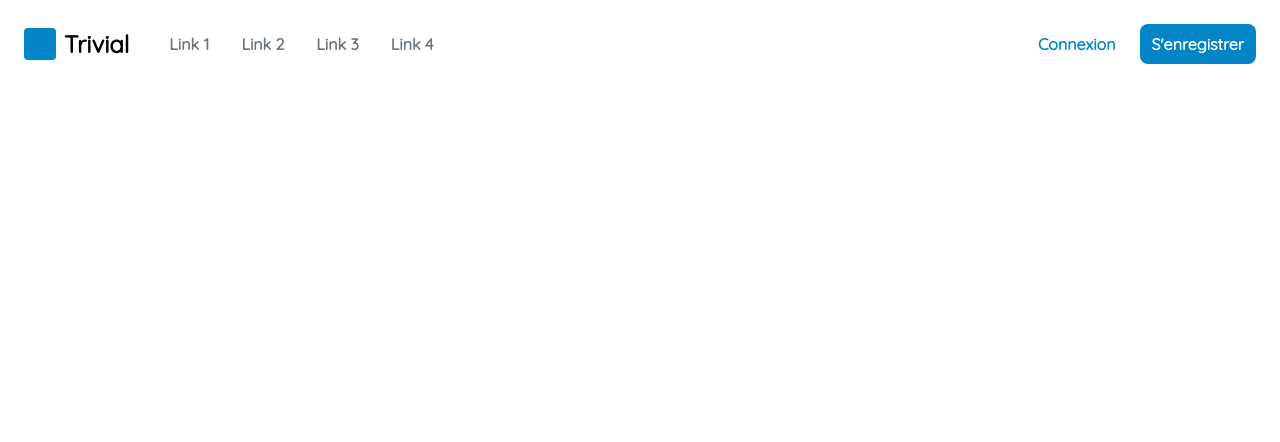
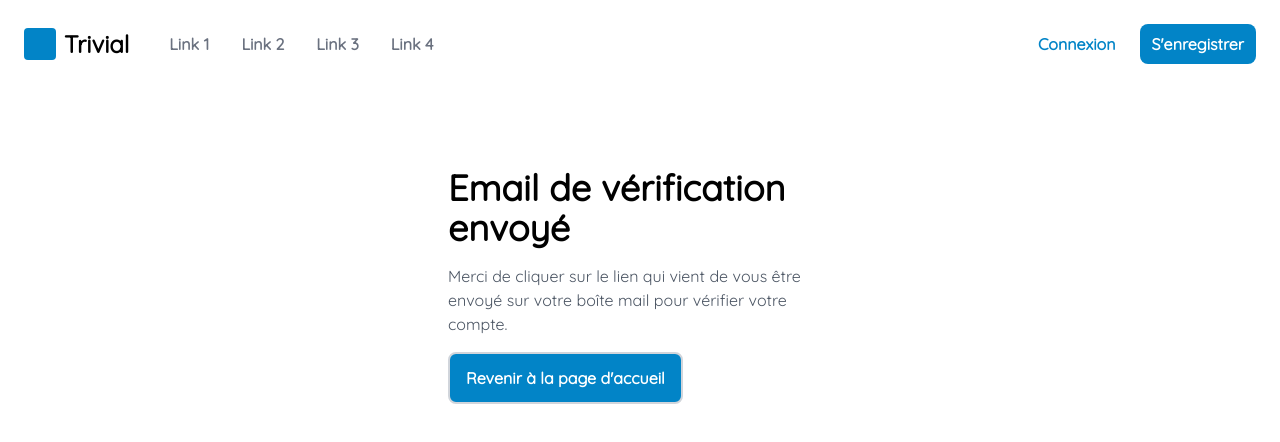
Before and after one commit to ClubInfoInsaT/quiz, a Nuxt app: page /email-verification in a window 1280 px wide. Shown: the top 442 px of the page. Built offline with nearby package versions, Linux system fonts and the light colour scheme; no server answers.

Commit message:
register page ; email verification page;

```diff
--- /dev/null
+++ b/pages/email-verification.vue
@@ -0,0 +1,29 @@
+<template>
+  <div class="container mx-auto max-w-screen-md">
+    <div class="mt-20 mx-auto h-96 w-3/4 md:h-[500px] md:w-1/2">
+	<h1 class = "test-2xl font-extrabold md:text-4xl"> Email de vérification envoyé </h1>
+	<p class = "mt-4 text-gray-600">
+	 Merci de cliquer sur le lien qui vient de vous être envoyé sur votre boîte mail pour vérifier votre compte. </p>
+
+      <NuxtLink to="/" class="flex items-center">
+      <button
+        class="
+              mt-4
+              flex
+              rounded-lg
+              border-2 border-gray-300
+              px-4
+              py-3
+              font-bold
+              text-white
+	      bg-sky-600
+              hover:bg-sky-700
+"
+        @click= "accueil"
+      >
+        Revenir à la page d'accueil
+      </button>
+      </NuxtLink>
+    </div>
+  </div>
+</template>
--- a/pages/login.vue
+++ b/pages/register.vue
@@ -29,9 +29,9 @@
           text-white
           hover:bg-blue-600
         "
-        @click="login"
+        @click="register"
       >
-        Login
+        Register
       </button>
     </div>
   </div>
@@ -52,8 +52,8 @@ const setPassword = (event: Event) => {
   password.value = (event.target as HTMLInputElement).value;
 };
 
-const login = async () => {
-  const { data, error } = await client.auth.signInWithPassword({
+const register = async () => {
+  const { data, error } = await client.auth.signUp({
     email: email.value,
     password: password.value,
   });
@@ -62,6 +62,6 @@ const login = async () => {
     console.log(error);
   }
 
-  if (data.user) router.push("/home");
+  if (data.user) router.push("/email-verification");
 };
 </script>
```
